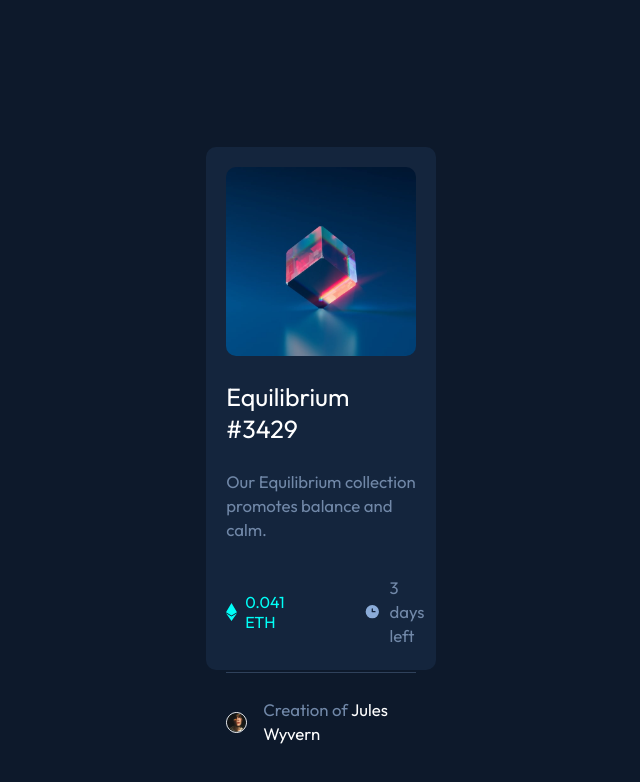
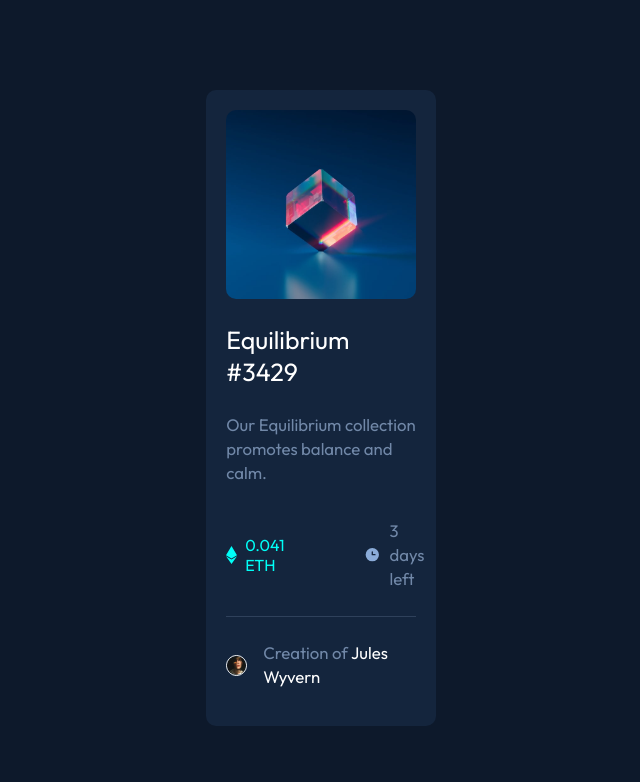
Before and after one commit to SoyBena/nft-preview-card-component-main, a plain HTML site: page index.html in a window 1280 px wide. Shown: the whole page, without its empty margins (319-959 px from the left). Drawn offline with Linux system fonts and the light colour scheme.

Commit message:
height changes.

```diff
--- a/style.css
+++ b/style.css
@@ -3,7 +3,7 @@ body {
     background-color: hsl(217, 54%, 11%);
     font-family: 'Outfit', sans-serif;
 
-    height: 100vh;
+    min-height: 100vh;
     display: flex;
     justify-content: center;
     align-items: center;
@@ -12,16 +12,14 @@ body {
 
 main {
     background-color: hsl(216, 50%, 16%);
-    height: 56vh;
+    min-height: 56vh;
     width: 15%;
     border-radius: 10px;
     padding: 20px;
-    padding-bottom: 55px;
-
 }
 
 hr {
-    height: 1px;
+    min-height: 1px;
     background-color: hsl(215, 32%, 27%);
     border: none;
 }
@@ -120,5 +118,5 @@ span:hover {
     border-radius: 100%;
     border-color: white;
     width: 10%;
-    height: 10%;
+    min-height: 10%;
 }
```
